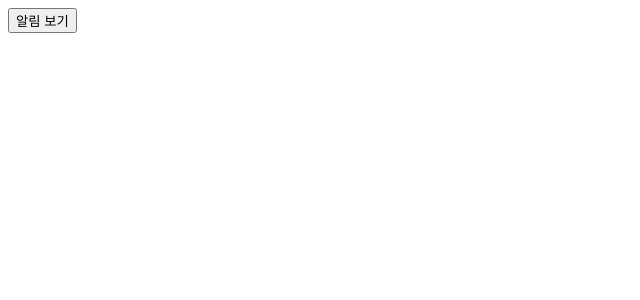
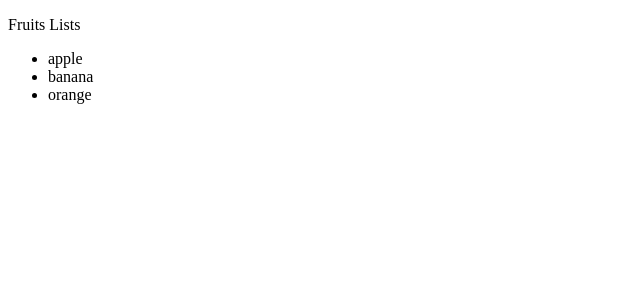
Before and after one commit to jieun-107/react-study, a React (Vite) app: page / in a window 1280 px wide. Shown: the top 300 px of the page, without its empty margins (0-640 px from the left). Built offline with nearby package versions, Linux system fonts and the light colour scheme.

Commit message:
반복 렌더링 - for

```diff
--- a/src/App.tsx
+++ b/src/App.tsx
@@ -18,6 +18,7 @@ import Ex05 from "./components/section7/Ex05";
 import Ex06 from "./components/section7/Ex06";
 import Ex07 from "./components/section7/Ex07";
 import Notification from "./components/section7/Notification";
+import Ex08 from "./components/section7/Ex08";
 
 export default function App() {
   // 상태 끌어올리기 패턴 : 부모 컴포넌트에서 공통 상태와 업데이트 함수를 정의하여 자식 컴포넌트에 전달
@@ -49,7 +50,8 @@ export default function App() {
       {/* <Ex05 /> */}
       {/* <Ex06 /> */}
       {/* <Ex07 /> */}
-      <Notification />
+      {/* <Notification /> */}
+      <Ex08 />
     </>
   );
 }
--- /dev/null
+++ b/src/components/section7/Ex08.tsx
@@ -0,0 +1,15 @@
+export default function Ex08() {
+  const fruits = ['apple', 'banana', 'orange'];
+  const items = [];
+  for(let i=0; i<fruits.length; i++) {
+    items.push(<li key={i}>{fruits[i]}</li>)
+  }
+  return (
+    <>
+      <p>Fruits Lists</p>
+      <ul>
+        {items}
+      </ul>
+    </>
+  )
+}
```
